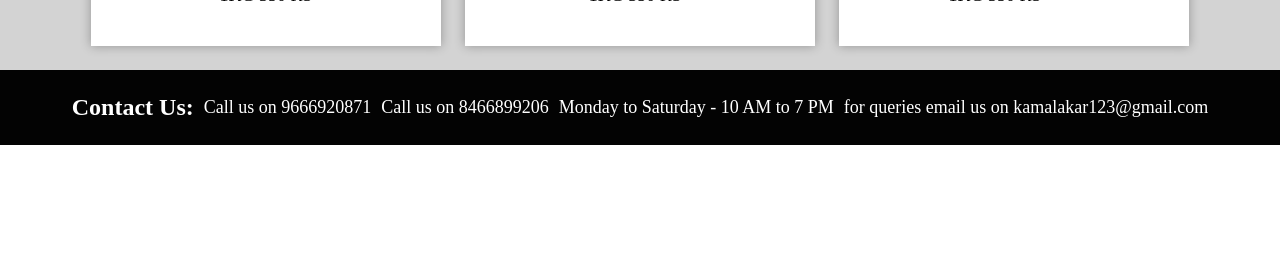
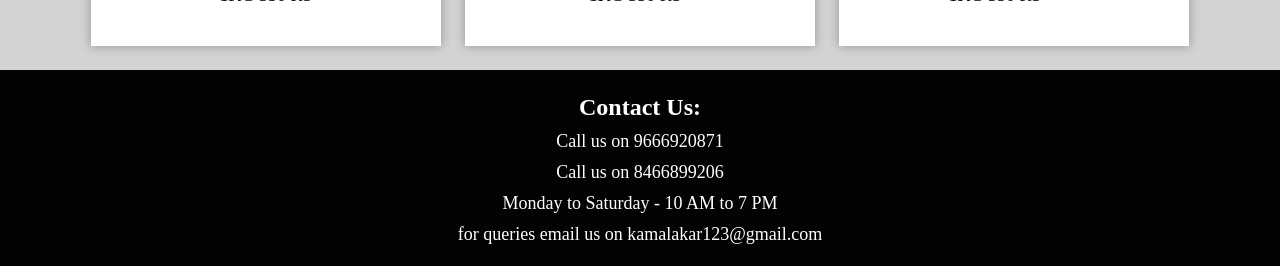
Before and after one commit to prathyushap628/TelanganaPickles, a Nuxt app: page / in a window 1280 px wide. Shown: the part 1744-2010 px from the top of the page. Before the commit the page ends 1889 px from the top, so only its background shows below. Built offline with nearby package versions, Linux system fonts and the light colour scheme.

Commit message:
Update index.vue

```diff
--- a/pages/index.vue
+++ b/pages/index.vue
@@ -55,12 +55,15 @@ const pickleData = [
 .contact-us {
     padding: 24px;
     display: flex;
-    // flex-direction: column;
+    flex-direction: column;
     justify-content: center;
     align-items: center;
+    flex-wrap: wrap;
+    overflow: hidden;
     gap: 10px;
     background-color: #030303;
     color: white;
+    text-align: center;
 
     p {
         font-weight: 500;
```
